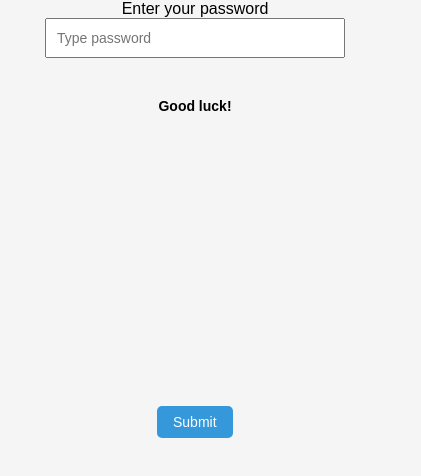
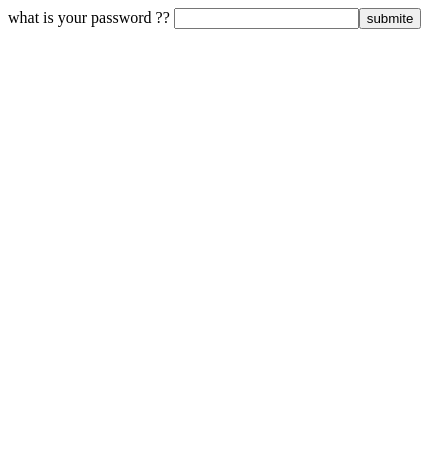
Before and after one commit to Munna1236/submit, a plain HTML site: page index.html in a window 390 px wide. Shown: the whole page, 421 px wide, since content can reach past the window. Drawn offline with Linux system fonts and the light colour scheme.

Commit message:
Update index.html

```diff
--- a/index.html
+++ b/index.html
@@ -1,135 +1,28 @@
 <!DOCTYPE html>
 <html lang="en">
 <head>
-  <meta charset="UTF-8" />
-  <meta name="viewport" content="width=device-width, initial-scale=1.0" />
-  <title>Moving Button - Touch & PC</title>
+    <meta charset="UTF-8">
+    <meta name="viewport" content="width=device-width, initial-scale=1.0">
+    <title>Document</title>
     <style>
-    body {
-      margin: 0;
-      padding: 0;
-      height: 100vh;
-      overflow: hidden;
-      position: relative;
-      display: flex;
-      flex-direction: column;
-      align-items: center;
+        .Btn{
+            position: absolute;
 
-      font-family: sans-serif;
-      background-color: #f5f5f5;
-    }
-
-    input {
-      font-size: 16px;
-      padding: 10px;
-      margin-bottom: 20px;
-      width: 80%;
-      max-width: 300px;
-      box-sizing: border-box;
-    }
-
-    #moveBtn {
-      position: absolute;
-      font-size: 16px;
-      padding: 10px 20px;
             cursor: pointer;
-      border: none;
-      background-color: #3498db;
-      color: white;
-      border-radius: 5px;
-      transition: background-color 0.3s;
-    }
-
-    #moveBtn:active {
-      background-color: #2980b9;
-    }
-
-    #Para {
-      margin-top: 20px;
-      text-align: center;
-      padding: 0 10px;
-    }
-
-    @media (max-width: 600px) {
-      #moveBtn {
-        font-size: 14px;
-        padding: 8px 16px;
-      }
-
-      input {
-        font-size: 14px;
-      }
-
-      #Para {
-        font-size: 14px;
-      }
         }
     </style>
 </head>
 <body>
-
-  <label for="Input">Enter your password</label>
-  <input id="Input" type="password" placeholder="Type password" />
-  <button id="moveBtn">Submit</button>
-  <h4 id="Para">Good luck!</h4>
-
+    <label for="password">what is your password ??</label>
+    <input type="password">
+    <button id="btn" class="Btn">submite</button>
     <script>
-    const input = document.getElementById("Input");
-    const button = document.getElementById("moveBtn");
-    const para = document.getElementById("Para");
-
-    function moveButton() {
-      if (input.value !== "Iammunna") {
-        const btnWidth = button.offsetWidth;
-        const btnHeight = button.offsetHeight;
-
-        const maxX = window.innerWidth - btnWidth;
-        const maxY = window.innerHeight - btnHeight;
-
-        const randomX = Math.floor(Math.random() * maxX);
-        const randomY = Math.floor(Math.random() * maxY);
-
-        button.style.left = randomX + "px";
-        button.style.top = randomY + "px";
-      }
-    }
-
-    // Move on mouseover (PC)
-    button.addEventListener("mouseover", moveButton);
-
-    // Move on touchstart (Mobile)
-    button.addEventListener("touchstart", (e) => {
-      moveButton();
-      e.preventDefault(); // Prevents accidental clicks
-    });
-
-    // Check password on click
-    button.addEventListener("click", () => {
-      if (input.value === "Iammunna") {
-        para.innerText = "✅ Password is correct!";
-      } else {
-        para.innerText = "❌ Wrong password!";
-      }
-    });
-
-    // Ensure button starts in the center
-    window.addEventListener("load", () => {
-      const centerX = (window.innerWidth - button.offsetWidth) / 2;
-      const centerY = (window.innerHeight - button.offsetHeight) / 2;
-      button.style.left = centerX + "px";
-      button.style.top = centerY + "px";
-    });
-
-    // Adjust on resize
-    window.addEventListener("resize", () => {
-      const currentX = parseInt(button.style.left || 0);
-      const currentY = parseInt(button.style.top || 0);
-      const maxX = window.innerWidth - button.offsetWidth;
-      const maxY = window.innerHeight - button.offsetHeight;
-
-      // Keep button within screen bounds
-      if (currentX > maxX) button.style.left = maxX + "px";
-      if (currentY > maxY) button.style.top = maxY + "px";
+        let btn = document.getElementById('btn');
+        btn.addEventListener('mouseover',function(){
+            let x = Math.random() * window.innerWidth - btn.clientWidth;
+            let y = Math.random() * window.innerHeight - btn.clientHeight;
+            btn.style.left = x + 'px';
+            btn.style.top = y + 'px';
         });
     </script>
 </body>
```
Lines whose indentation alone changed are shown as unchanged.
